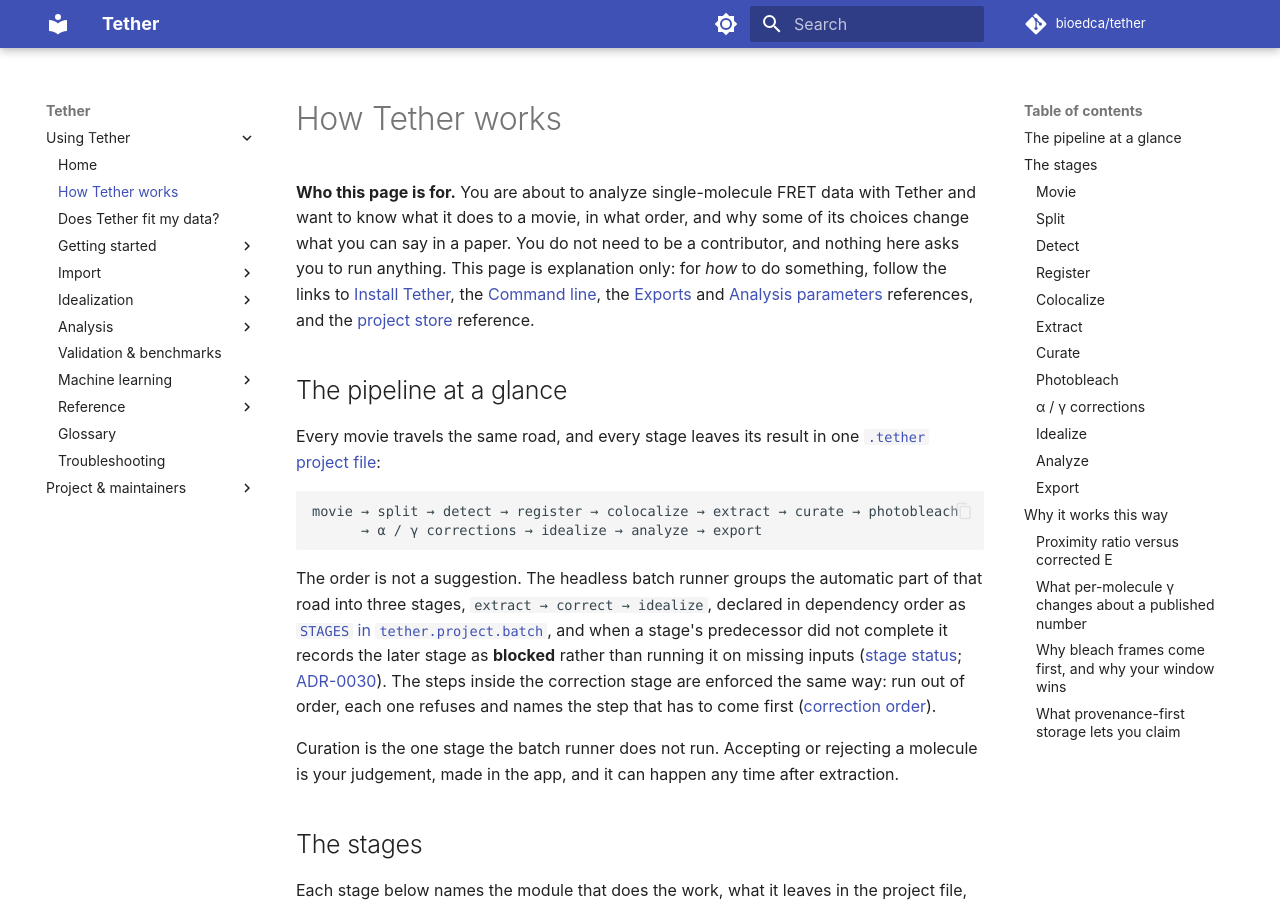
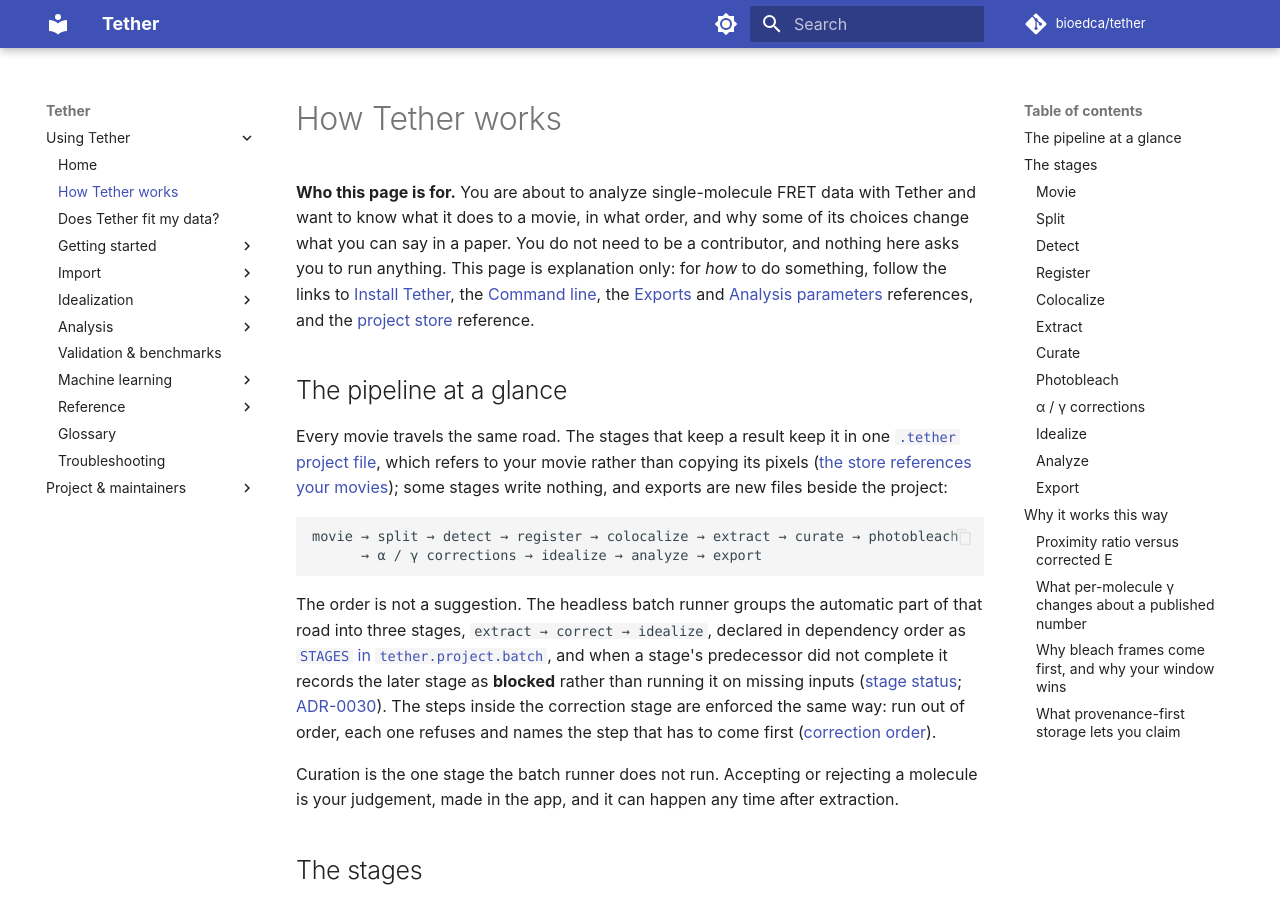
Before and after one commit to bioedca/tether, an MkDocs documentation site: the page built from docs/pipeline.md, in a window 1280 px wide and 900 px high. Built offline with MkDocs 1.6.1 and Material for MkDocs 9.7.7, drawn with Linux system fonts in a browser that asks for light colours; comment, search, counter and statistics services are not loaded; the version menu is left out.

Commit message:
docs(pipeline): say the project file refers to the movie and exports sit beside it (#171)

````diff
--- a/docs/pipeline.md
+++ b/docs/pipeline.md
@@ -10,8 +10,10 @@ and [Analysis parameters](reference/parameters.md) references, and the
 
 ## The pipeline at a glance
 
-Every movie travels the same road, and every stage leaves its result in one
-[`.tether` project file](reference/tether-format.md):
+Every movie travels the same road. The stages that keep a result keep it in one
+[`.tether` project file](reference/tether-format.md), which refers to your movie rather than
+copying its pixels ([the store references your movies](compatibility.md#the-store-references-your-movies-it-does-not-copy-them));
+some stages write nothing, and exports are new files beside the project:
 
 ```text
 movie → split → detect → register → colocalize → extract → curate → photobleach
````
